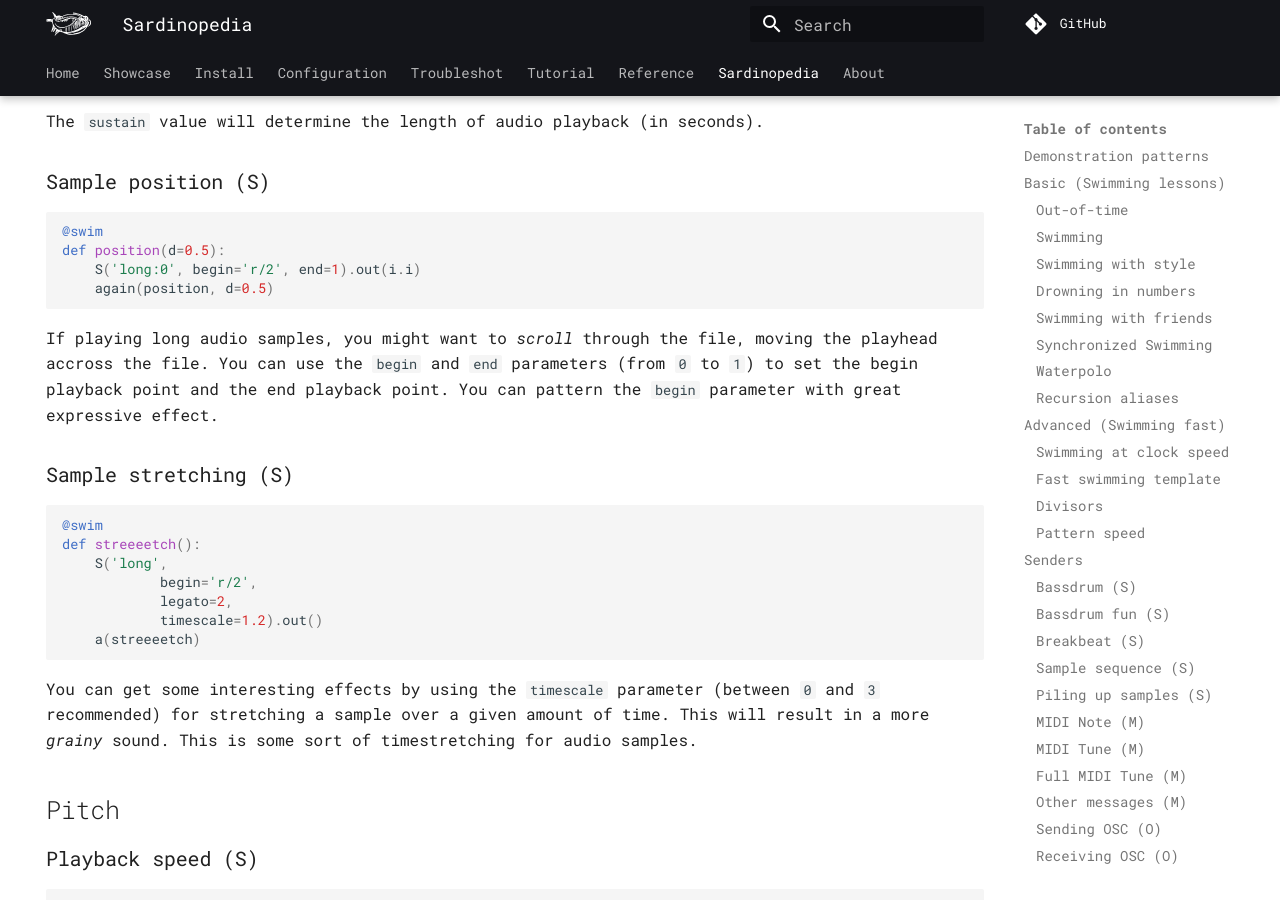
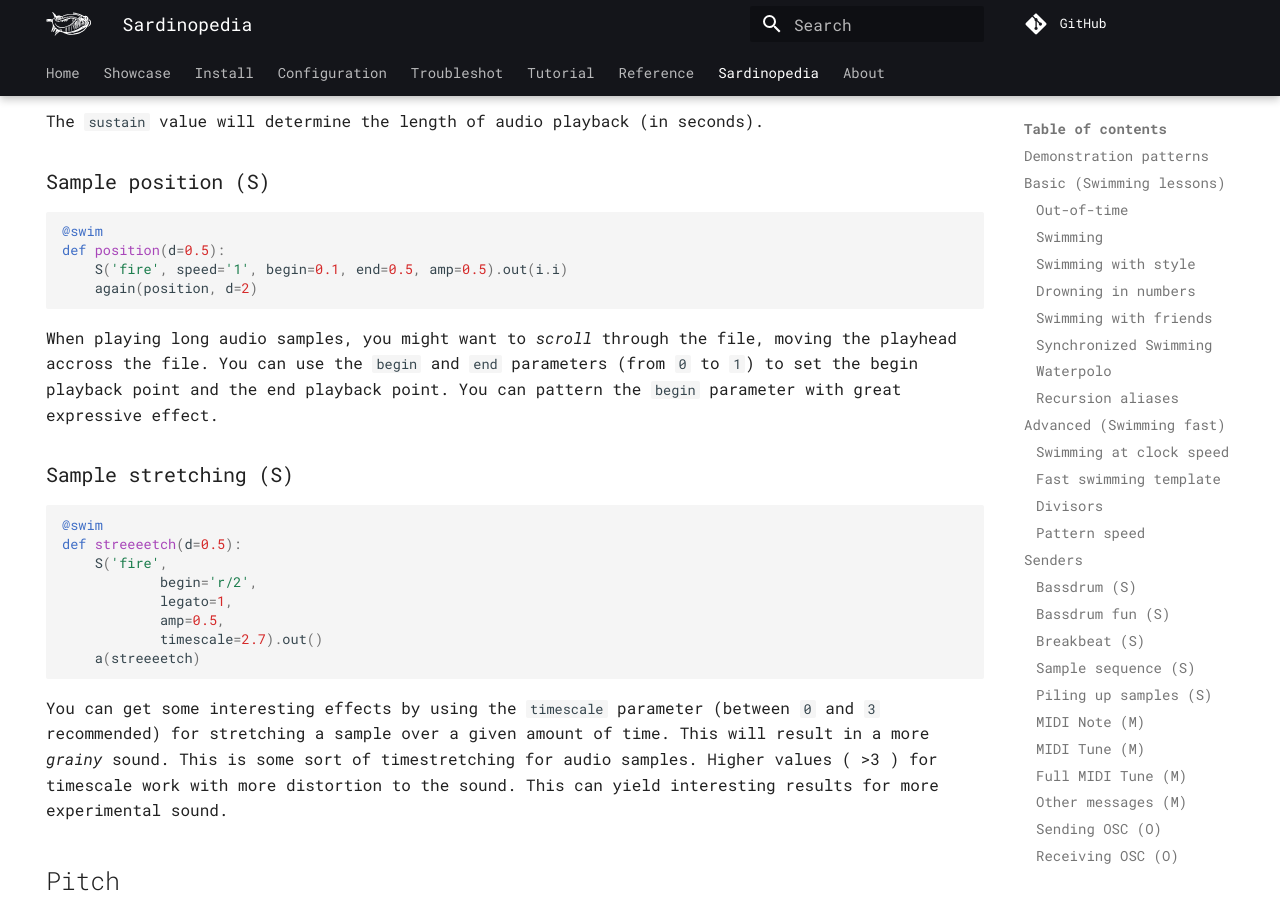
Before and after one commit to EmmaleeBonderud0325/sardine, an MkDocs documentation site: the page built from docs/sardinopedia.md, in a window 1280 px wide and 900 px high, scrolled down 14270 px. Built offline with MkDocs 1.6.1 and Material for MkDocs 9.7.7, drawn with Linux system fonts in a browser that asks for light colours; comment, search, counter and statistics services are not loaded; some of the changed text lies outside the part shown.

Commit message:
Change samples in Sardinopedia Sample section
The existing sample files used in the Sample Position and Sample Stretching are not native to SuperDirt ('long').
I changed S sender to use 'fire' from the SD samples. It is a longer file that works well with different begin/end values and yields noticeable distortion with different timescale values.

I also added a sentence in the SC Object that SC is only available when booting SC from Sardine.

````diff
--- a/docs/sardinopedia.md
+++ b/docs/sardinopedia.md
@@ -562,24 +562,25 @@ The `sustain` value will determine the length of audio playback (in seconds).
 ```python
 @swim
 def position(d=0.5):
-    S('long:0', begin='r/2', end=1).out(i.i)
-    again(position, d=0.5)
+    S('fire', speed='1', begin=0.1, end=0.5, amp=0.5).out(i.i)
+    again(position, d=2)
 ```
-If playing long audio samples, you might want to *scroll* through the file, moving the playhead accross the file. You can use the `begin` and `end` parameters (from `0` to `1`) to set the begin playback point and the end playback point. You can pattern the `begin` parameter with great expressive effect.
+When playing long audio samples, you might want to *scroll* through the file, moving the playhead accross the file. You can use the `begin` and `end` parameters (from `0` to `1`) to set the begin playback point and the end playback point. You can pattern the `begin` parameter with great expressive effect.
 
 ### Sample stretching (S)
 
 ```python
 @swim
-def streeeetch():
-    S('long',
+def streeeetch(d=0.5):
+    S('fire',
             begin='r/2',
-            legato=2,
-            timescale=1.2).out()
+            legato=1,
+            amp=0.5,
+            timescale=2.7).out()
     a(streeeetch)
 ```
 
-You can get some interesting effects by using the `timescale` parameter (between `0` and `3` recommended) for stretching a sample over a given amount of time. This will result in a more *grainy* sound. This is some sort of timestretching for audio samples.
+You can get some interesting effects by using the `timescale` parameter (between `0` and `3` recommended) for stretching a sample over a given amount of time. This will result in a more *grainy* sound. This is some sort of timestretching for audio samples. Higher values ( >3 ) for timescale work with more distortion to the sound. This can yield interesting results for more experimental sound.
 
 ## Pitch
 
@@ -940,6 +941,7 @@ Similarly, you can define the step value between each value by providing a list
 ## SuperCollider interface
 
 ### The SC Object
+Note: the SC object is only available when you boot SuperCollider / SuperDirt from Sardine. (See the Install page for details.)
 
 ```python
 SC.meter()
````
